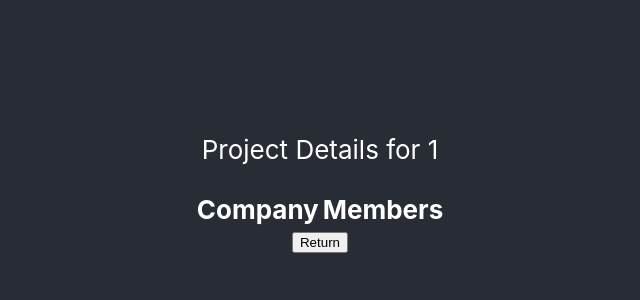
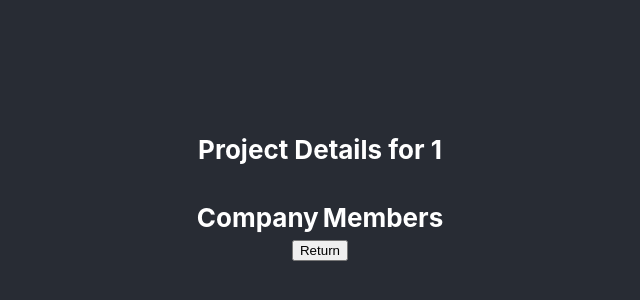
Before and after one commit to Martin8156/Computer-Application-for-Team-Formation-in-Capstone-Design, a React (Create React App) app in the folder dashboard/: page /project/1 in a window 1280 px wide. Shown: the part 220-520 px from the top of the page, without its empty margins (320-960 px from the left). Built offline with nearby package versions, Linux system fonts and the light colour scheme; no server answers.

Commit message:
more fromatting

```diff
--- a/dashboard/src/components/project.js
+++ b/dashboard/src/components/project.js
@@ -32,7 +32,7 @@ function Project() {
     return (
         <div className="App">
             <header className="Base">
-                <p>Project Details for {projectID}</p>
+                <h4>Project Details for {projectID}</h4>
                 <table>
                     <thead>
                         <tr>
--- a/dashboard/src/index.js
+++ b/dashboard/src/index.js
@@ -6,9 +6,7 @@ import reportWebVitals from './reportWebVitals';
 
 const root = ReactDOM.createRoot(document.getElementById('root'));
 root.render(
-  <React.StrictMode>
-    <App />
-  </React.StrictMode>
+  <App />
 );
 
 // If you want to start measuring performance in your app, pass a function
```
